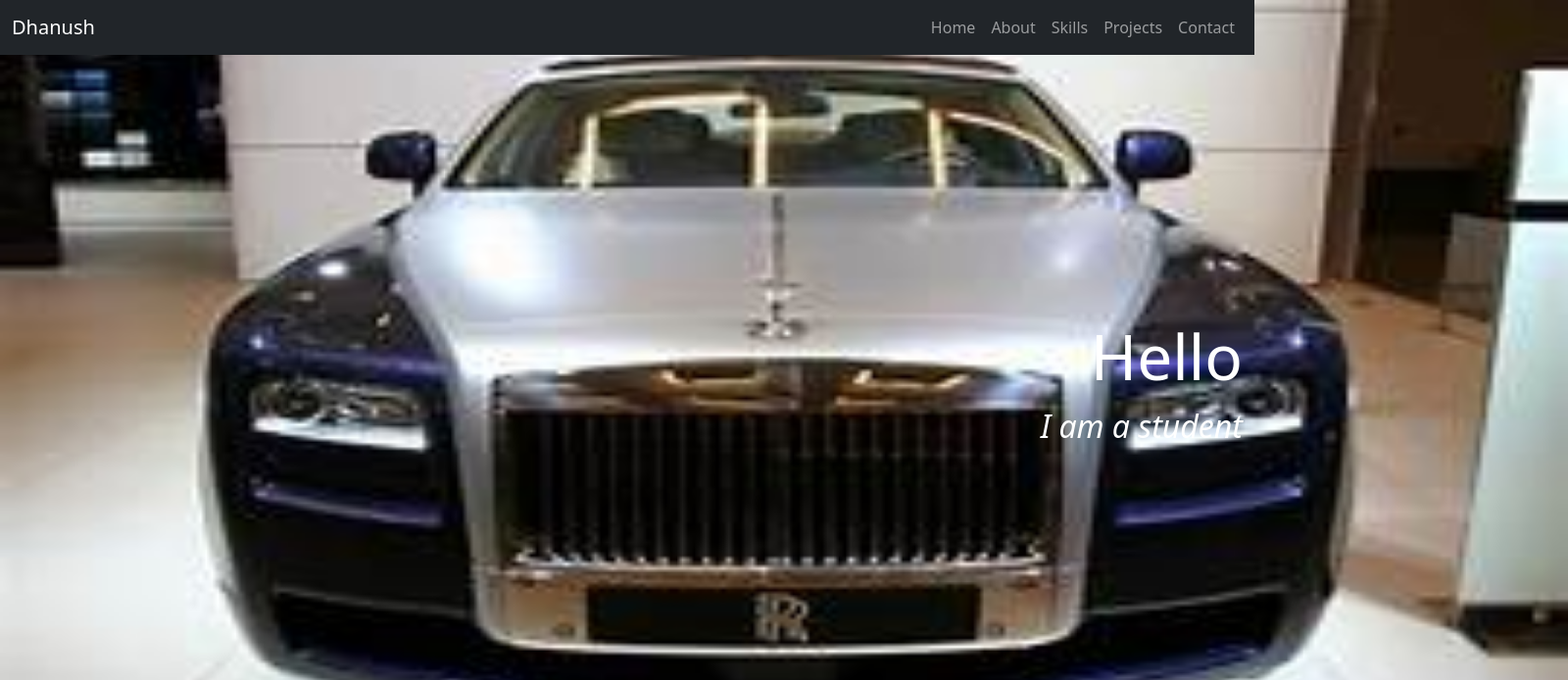
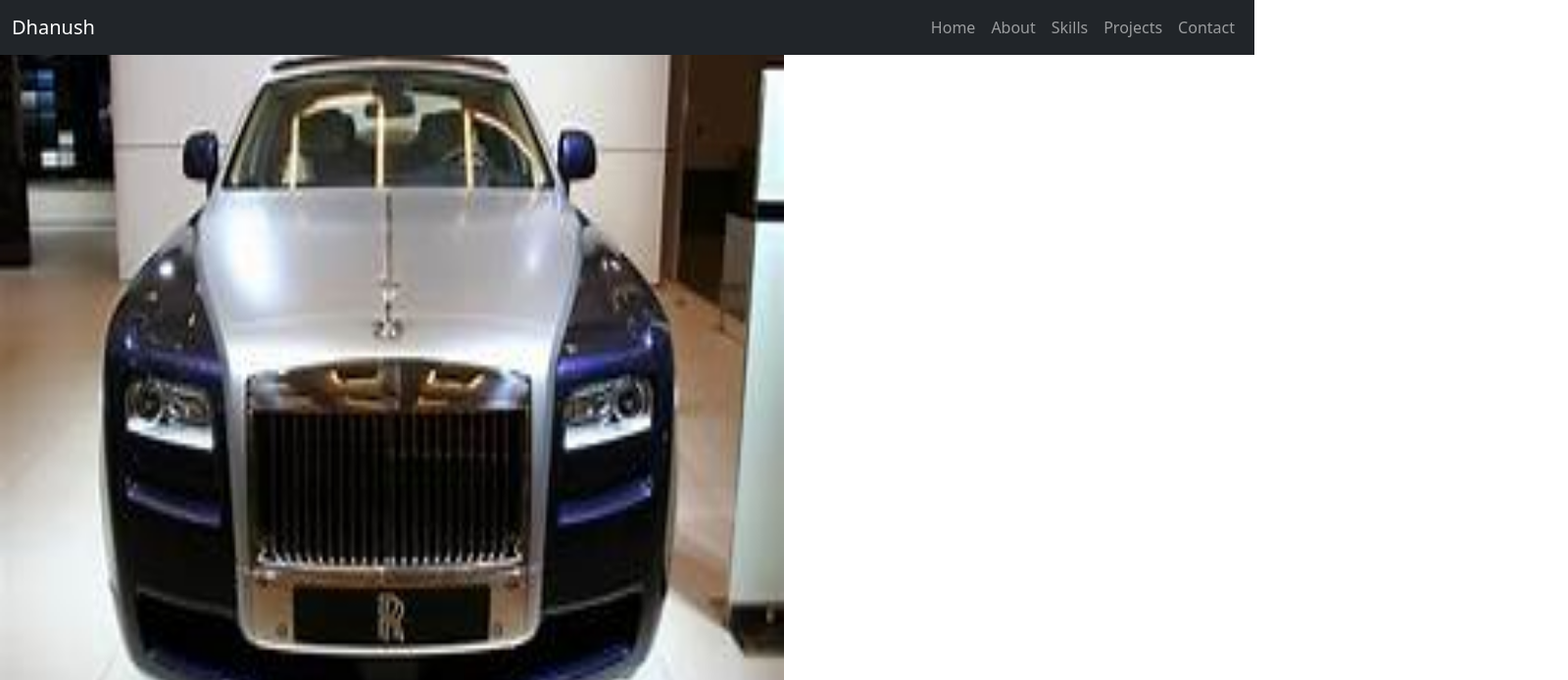
Before and after one commit to Dhanush13202/Dhanush, a plain HTML site: page index.html in a window 1280 px wide. Shown: the top 694 px of the page at 98% size, 1600 px wide, since content can reach past the window. Drawn offline with nearby package versions, Linux system fonts and the light colour scheme.

Commit message:
Update style.css

```diff
--- a/css/style.css
+++ b/css/style.css
@@ -1,6 +1,6 @@
 .bannerBgImage{
     height: 100vh;
-    width: 200vh;
+    width: 100vh;
     background-size: cover;
     position: relative;
 }
```
